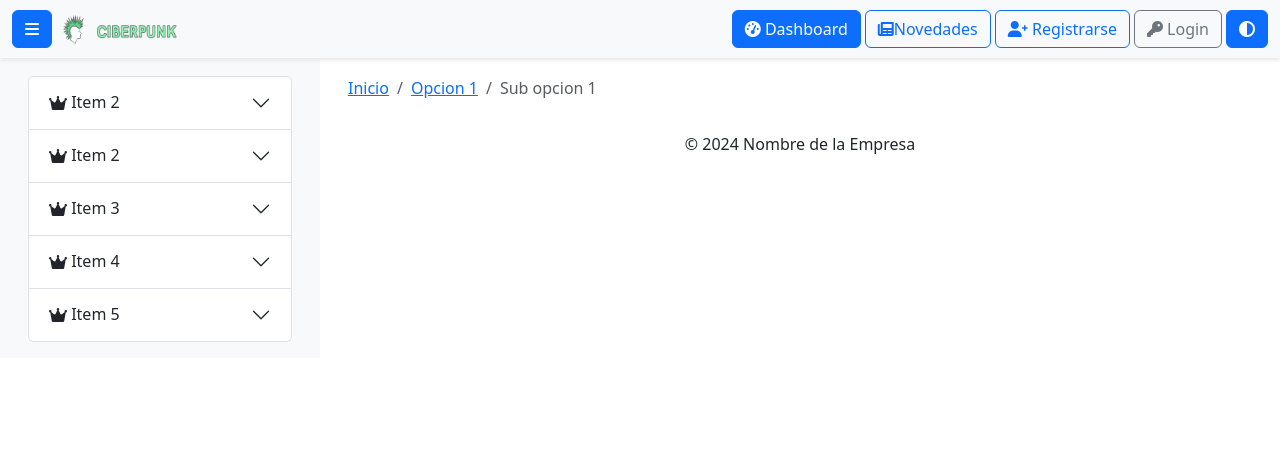
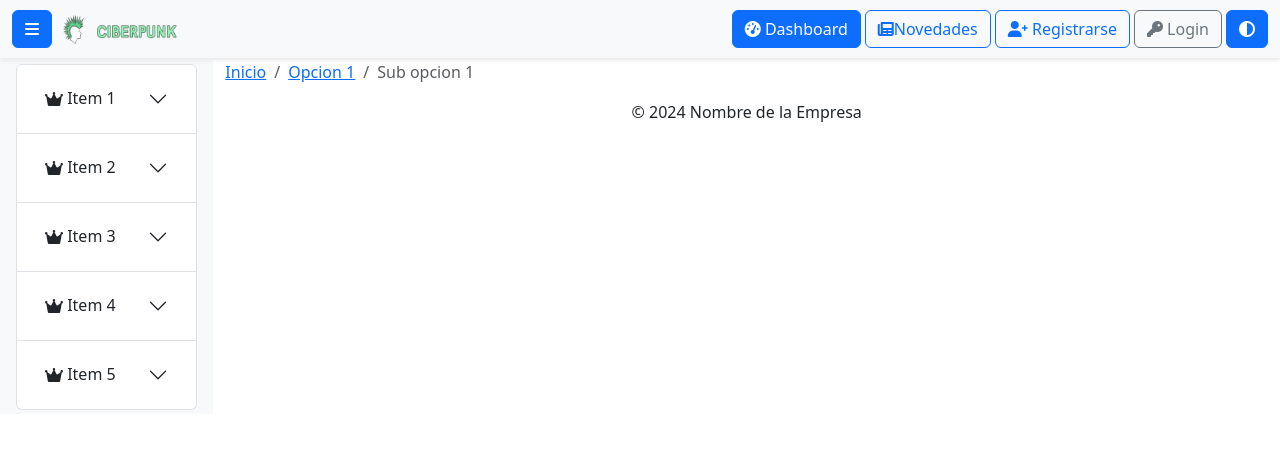
Before and after one commit to vinxenx0/email-moonitor, a Flask app: page /test in a window 1280 px wide. Shown: the top 449 px of the page. Run offline with Flask 3, Linux system fonts and the light colour scheme; parts of the project's set-up code (start-up, migrations or seed data) failed here and were passed over; some libraries are stand-ins or nearby versions.

Commit message:
final wekk 0.3rc

```diff
--- a/app/static/css/style.css
+++ b/app/static/css/style.css
@@ -1,4 +1,5 @@
-@media (max-width: 576px) {
+@media (min-width: 360px) and (max-width: 768px)
+{
 
     #main-content,
     #sidebar {
--- a/app/templates/base.html
+++ b/app/templates/base.html
@@ -34,7 +34,12 @@
         sidebarState = 'visible';
       }
 
-      // Set initial collapse states for acordeons V
+      // Si no hay un estado previamente guardado, ocultar la barra lateral en pantallas pequeñas
+      if (!sidebarState && window.innerWidth <= 567) {
+        sidebarState = 'hidden';
+      }
+
+      // Set initial collapse states for acordeons
       for (const collapseId in collapseStates) {
         if (Object.prototype.hasOwnProperty.call(collapseStates, collapseId)) {
           const collapse = document.getElementById(collapseId);
@@ -93,7 +98,7 @@
 
   </script>
 
-<!--
+  <!--
     <script>
   document.addEventListener('DOMContentLoaded', function () {
   const sidebar = document.getElementById('sidebar');
@@ -170,7 +175,7 @@
     <div class="row">
 
       <!-- Sidebar -->
-      <div class="col-3 bg-light" id="sidebar">
+      <div class="col-2 bg-light" id="sidebar">
         {% include 'inc/sidebar.html' %}
       </div>
       <!-- /Sidebar -->
@@ -178,7 +183,7 @@
 
       <!-- Main Content -->
       <div class="col" id="main-content">
-        <div class="p-3">
+        <div class="p-0">
           {% include 'inc/breadcrumbs.html' %}
 
           <div id="container">
--- a/app/templates/inc/sidebar.html
+++ b/app/templates/inc/sidebar.html
@@ -1,7 +1,7 @@
-<div class="p-3">
+<div class="p-1">
   <nav class="accordion" id="sidebar-menu">
     {% if current_user.is_authenticated %}
-    <div class="accordion-item">
+    <div class="accordion-item p-2">
       <h2 class="accordion-header" id="headingProfile">
         <button class="accordion-button collapsed" type="button" data-bs-toggle="collapse"
           data-bs-target="#collapseProfile" aria-expanded="false" aria-controls="collapseProfile">
@@ -26,7 +26,7 @@
     </div>
     {% endif %}
     {% if current_user.is_authenticated and current_user.role == 'usuario' %}
-    <div class="accordion-item">
+    <div class="accordion-item p-2">
       <h2 class="accordion-header" id="headingMisSitios">
         <button class="accordion-button collapsed" type="button" data-bs-toggle="collapse"
           data-bs-target="#collapseMisSitios" aria-expanded="false" aria-controls="collapseMisSitios">
@@ -48,7 +48,7 @@
     </div>
     {% endif %}
     {% if is_admin %}
-    <div class="accordion-item">
+    <div class="accordion-item p-2">
       <h2 class="accordion-header" id="headingAdmin">
         <button class="accordion-button collapsed" type="button" data-bs-toggle="collapse"
           data-bs-target="#collapseAdmin" aria-expanded="false" aria-controls="collapseAdmin">
@@ -71,11 +71,11 @@
       </div>
     </div>
     {% endif %}
-    <div class="accordion-item">
+    <div class="accordion-item p-2">
       <h2 class="accordion-header" id="headingItem1">
         <button class="accordion-button collapsed" type="button" data-bs-toggle="collapse"
           data-bs-target="#collapseItem1" aria-expanded="false" aria-controls="collapseItem1">
-          <i class="fa-solid fa-crown"></i>&nbsp;<span class="item-responsive">Item 2</span>
+          <i class="fa-solid fa-crown"></i>&nbsp;<span class="item-responsive">Item 1</span>
         </button>
       </h2>
       <div id="collapseItem1" class="accordion-collapse collapse" aria-labelledby="headingItem1"
@@ -88,7 +88,7 @@
         </div>
       </div>
     </div>
-    <div class="accordion-item">
+    <div class="accordion-item p-2">
       <h2 class="accordion-header" id="headingItem2">
         <button class="accordion-button collapsed" type="button" data-bs-toggle="collapse"
           data-bs-target="#collapseItem2" aria-expanded="false" aria-controls="collapseItem2">
@@ -105,7 +105,7 @@
         </div>
       </div>
     </div>
-    <div class="accordion-item">
+    <div class="accordion-item p-2">
       <h2 class="accordion-header" id="headingItem3">
         <button class="accordion-button collapsed" type="button" data-bs-toggle="collapse"
           data-bs-target="#collapseItem3" aria-expanded="false" aria-controls="collapseItem3">
@@ -122,7 +122,7 @@
         </div>
       </div>
     </div>
-    <div class="accordion-item">
+    <div class="accordion-item p-2">
       <h2 class="accordion-header" id="headingItem4">
         <button class="accordion-button collapsed" type="button" data-bs-toggle="collapse"
           data-bs-target="#collapseItem4" aria-expanded="false" aria-controls="collapseItem4">
@@ -139,7 +139,7 @@
         </div>
       </div>
     </div>
-    <div class="accordion-item">
+    <div class="accordion-item p-2">
       <h2 class="accordion-header" id="headingItem5">
         <button class="accordion-button collapsed" type="button" data-bs-toggle="collapse"
           data-bs-target="#collapseItem5" aria-expanded="false" aria-controls="collapseItem5">
```
